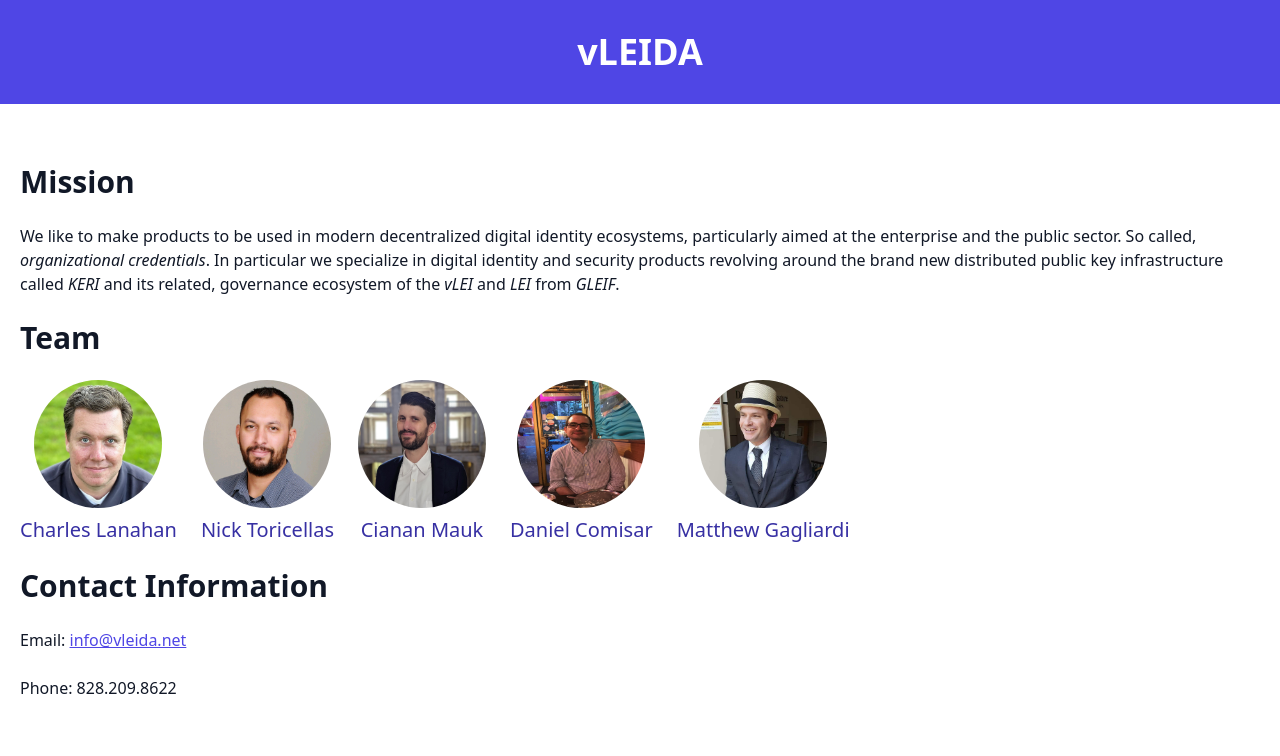
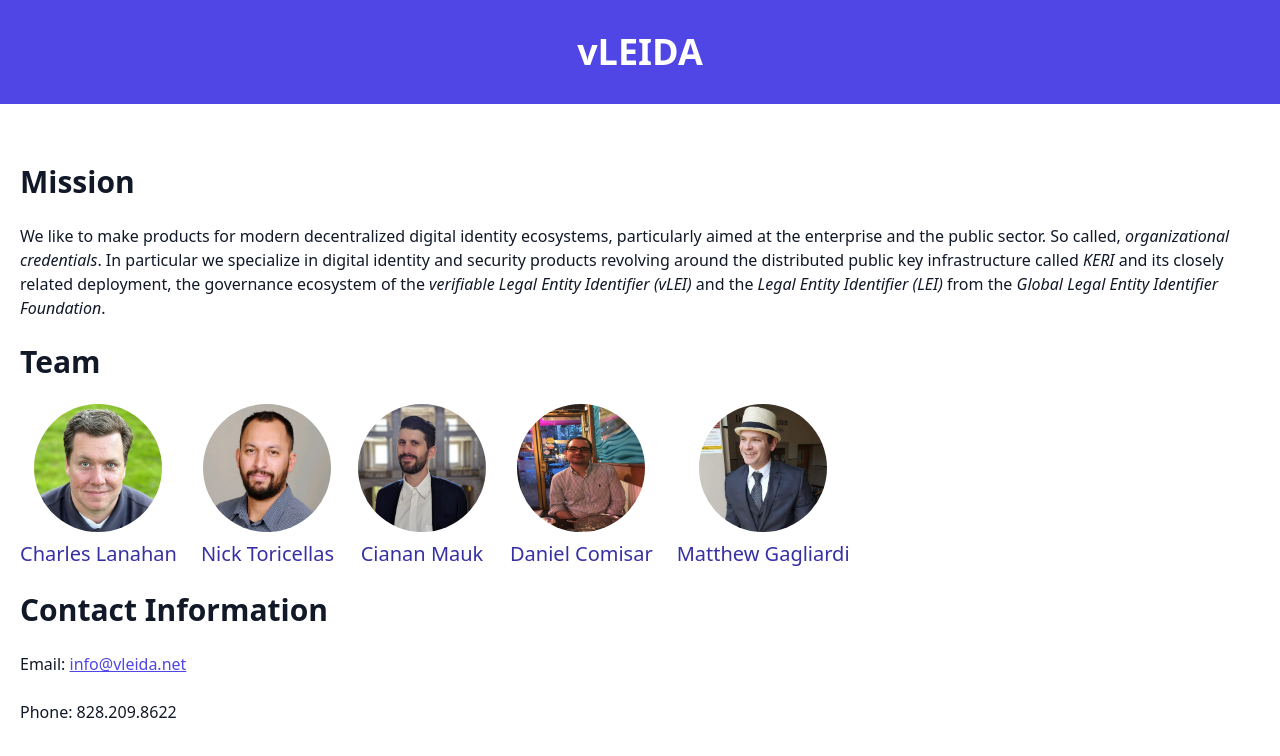
Before and after one commit to vLEIDA/vleida.github.io, a website: page index.html in a window 1280 px wide. Drawn offline with Linux system fonts and the light colour scheme.

Commit message:
Update text with hyperlinks

```diff
--- a/index.html
+++ b/index.html
@@ -22,7 +22,7 @@
         <section id="mission" class="space-y-6 content-center">
             <h2 class="text-3xl font-bold">Mission</h2>
 
-            <p>We like to make products to be used in modern decentralized digital identity ecosystems, particularly aimed at the enterprise and the public sector.  So called, <i>organizational credentials</i>.  In particular we specialize in digital identity and security products revolving around the brand new distributed public key infrastructure called <i>KERI</i> and its related, governance ecosystem of the <i>vLEI</i> and <i>LEI</i> from <i>GLEIF</i>.</p>
+            <p>We like to make products for modern decentralized digital identity ecosystems, particularly aimed at the enterprise and the public sector.  So called, <i>organizational credentials</i>.  In particular we specialize in digital identity and security products revolving around the distributed public key infrastructure called <i><a href="https://keri.one/">KERI</a></i> and its closely related deployment, the governance ecosystem of the <i><a href="https://www.gleif.org/en/vlei/introducing-the-verifiable-lei-vlei">verifiable Legal Entity Identifier (vLEI)</a></i> and the <i><a href="https://www.gleif.org/en/about-lei/introducing-the-legal-entity-identifier-lei">Legal Entity Identifier (LEI)</a></i> from the <i><a href="https://gleif.org">Global Legal Entity Identifier Foundation</a></i>.</p>
 
         <section id="team" class="mt-10 space-y-6">
             <h2 class="text-3xl font-bold">Team</h2>
```
